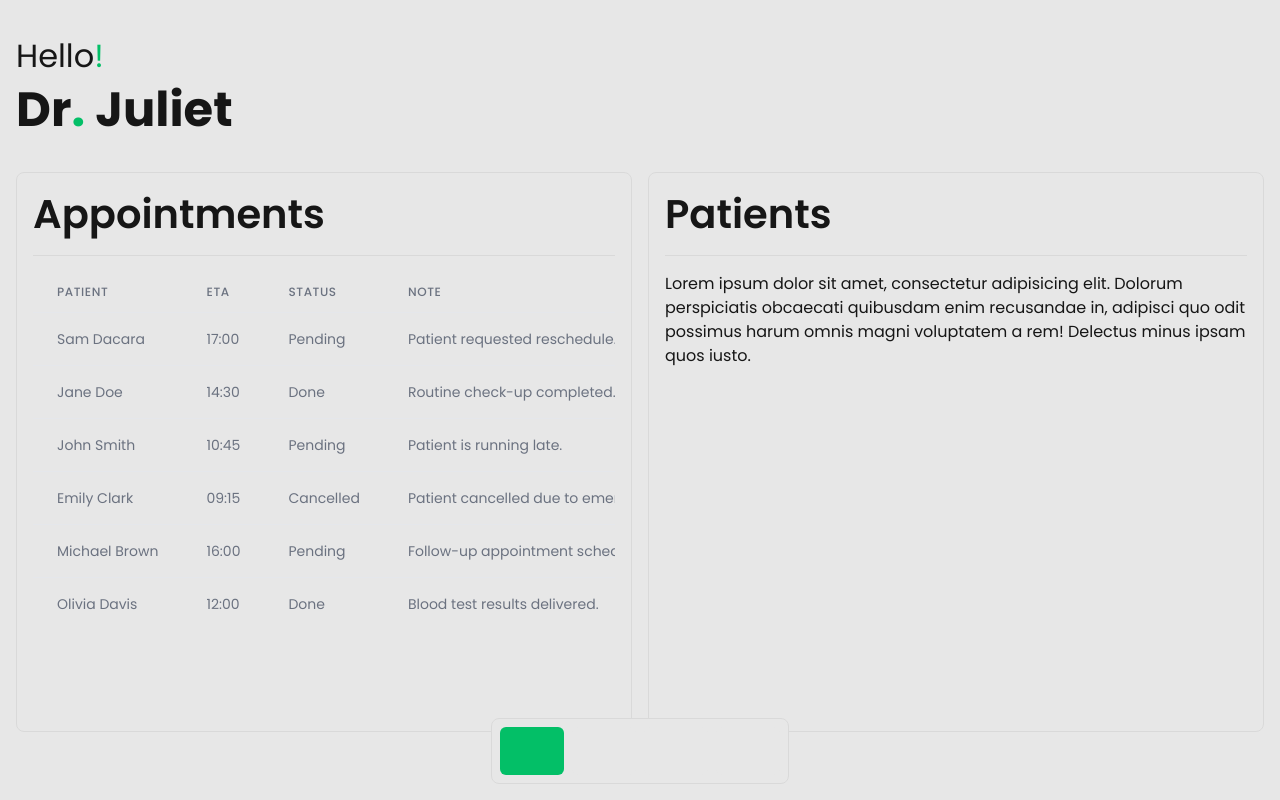
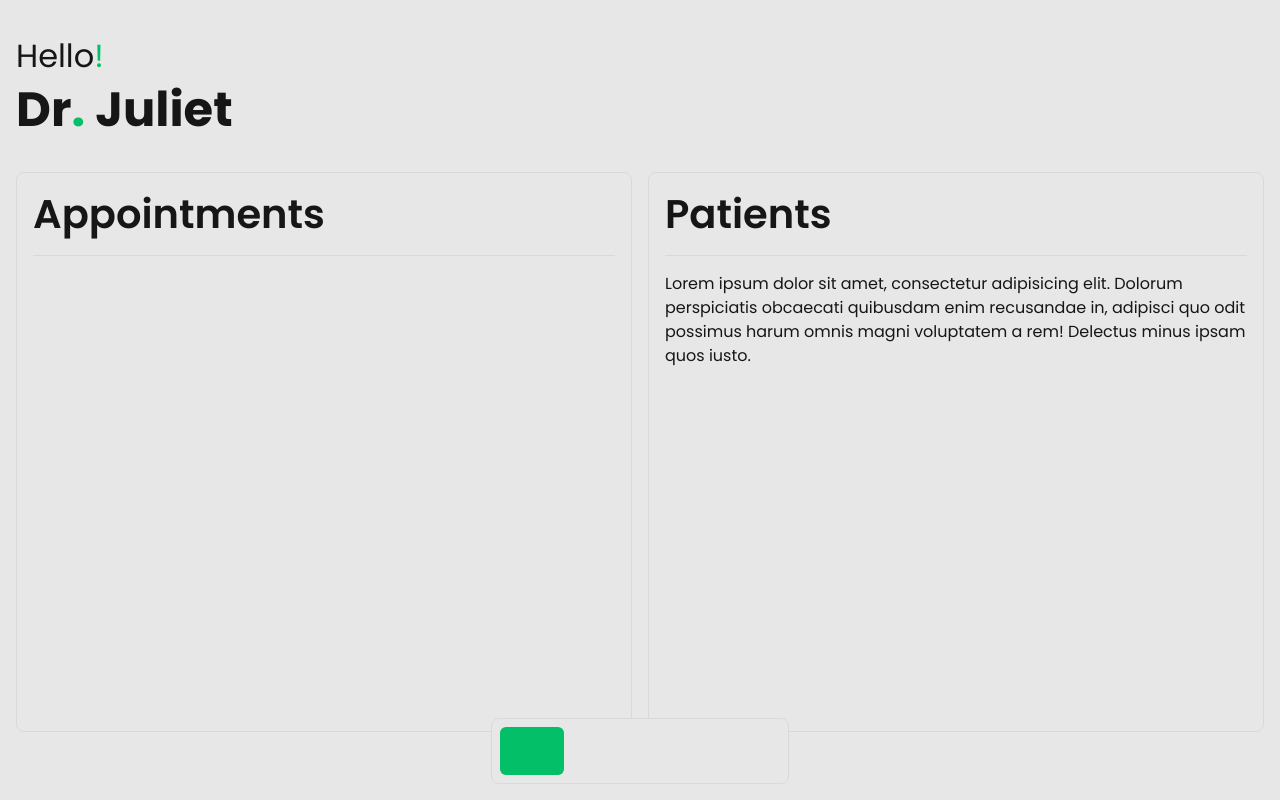
Before and after one commit to Samshh/OBGYN-Website, a React (Vite) app in the folder frontend/: page /doctor in a window 1280 px wide. Built offline with nearby package versions, Linux system fonts and the light colour scheme; some icons are missing.

Commit message:
added dummy data for appointments

```diff
--- a/frontend/src/UI/DataTable.tsx
+++ b/frontend/src/UI/DataTable.tsx
@@ -1,39 +1,61 @@
+interface Column {
+  header: string;
+  key: string | ((row: Record<string, unknown>) => string);
+}
+
 interface DataTableProps {
   className?: string;
-  data: Array<{ [key: string]: string | number | boolean | object }>;
+  data: Array<Record<string, unknown>>;
+  columns: Array<Column>;
 }
 
-export default function DataTable({ className, data }: DataTableProps) {
+export default function DataTable({
+  className,
+  data,
+  columns,
+}: DataTableProps) {
   if (!data.length) return null;
 
-  const columnNames = Object.keys(data[0]).filter((key) => !key.toLowerCase().includes("id"));
+  const getValue = (
+    row: Record<string, unknown>,
+    key: string | ((row: Record<string, unknown>) => string)
+  ) => {
+    if (typeof key === "function") {
+      return key(row);
+    }
+    return key.split(".").reduce<unknown>((acc, part) => {
+      if (acc && typeof acc === "object" && part in acc) {
+        return (acc as Record<string, unknown>)[part];
+      }
+      return undefined;
+    }, row) as string | undefined;
+  };
 
   return (
     <div className={className}>
       <table className="min-w-full divide-y">
         <thead>
           <tr>
-            {columnNames.map((columnName, index) => (
+            {columns.map((column, index) => (
               <th
                 key={index}
                 scope="col"
-                className="px-6 py-3 text-left text-xs font-medium text-gray-500 uppercase tracking-wider"
+                className="px-6 py-3 text-left text-xs font-bold text-black uppercase tracking-wider"
               >
-                {columnName}
+                {column.header}
               </th>
             ))}
           </tr>
         </thead>
-        <tbody className="bg-white divide-y divide-gray-200">
+        <tbody className="bg-white divide-y">
           {data.map((row, rowIndex) => (
             <tr key={rowIndex}>
-              {columnNames.map((columnName, colIndex) => (
-                <td key={colIndex} className="px-6 py-4 whitespace-nowrap text-sm text-gray-500">
-                  {typeof row[columnName] === "object"
-                    ? Object.values(row[columnName])
-                        .filter((value) => typeof value !== "number")
-                        .join(" ")
-                    : row[columnName]}
+              {columns.map((column, colIndex) => (
+                <td
+                  key={colIndex}
+                  className="px-6 py-4 whitespace-wrap text-sm text-black"
+                >
+                  {getValue(row, column.key) ?? ""}
                 </td>
               ))}
             </tr>
--- /dev/null
+++ b/frontend/src/folds/doctor-fold/dashboard/data.ts
@@ -0,0 +1,47 @@
+export const TableData = [
+  {
+    AppointmentID: 1,
+    Patient: {
+      PatientID: 1,
+      FirstName: "Sam",
+      LastName: "Dacara",
+    },
+    StartDateTime: "2024-09-15 17:00:00",
+    ETA: "17:00",
+    Status: {
+      StatusID: 1,
+      Status: "Pending",
+    },
+    Note: "Patient requested reschedule.",
+  },
+  {
+    AppointmentID: 2,
+    Patient: {
+      PatientID: 2,
+      FirstName: "Jane",
+      LastName: "Doe",
+    },
+    StartDateTime: "2024-09-15 14:30:00",
+    ETA: "14:30",
+    Status: {
+      StatusID: 2,
+      Status: "Done",
+    },
+    Note: "Routine check-up completed.",
+  },
+  {
+    AppointmentID: 3,
+    Patient: {
+      PatientID: 3,
+      FirstName: "John",
+      LastName: "Smith",
+    },
+    StartDateTime: "2024-09-15 10:45:00",
+    ETA: "10:45",
+    Status: {
+      StatusID: 1,
+      Status: "Pending",
+    },
+    Note: "Patient is running late.",
+  },
+];
--- a/frontend/src/folds/doctor-fold/dashboard/index.tsx
+++ b/frontend/src/folds/doctor-fold/dashboard/index.tsx
@@ -1,92 +1,29 @@
 import DashCard from "@/UI/DashCard";
 import DataTable from "@/UI/DataTable";
+import { TableData } from "./data";
 
 export default function Dashboard() {
-  const TableData = [
+
+  const currentDate = new Date().toLocaleDateString();
+
+  const filteredTableData = TableData.filter((appointment) => {
+    const appointmentDate = new Date(
+      appointment.StartDateTime
+    ).toLocaleDateString();
+    return appointmentDate === currentDate;
+  });
+
+  const columns = [
     {
-      AppointmentID: 1,
-      Patient: {
-        PatientID: 1,
-        FirstName: "Sam",
-        LastName: "Dacara",
+      header: "Patient",
+      key: (row: Record<string, unknown>) => {
+        const patient = row.Patient as { FirstName: string; LastName: string };
+        return `${patient.FirstName} ${patient.LastName}`;
       },
-      ETA: "17:00",
-      Status: {
-        StatusID: 1,
-        Status: "Pending", // Pending, Done, Cancelled
-      },
-      Note: "Patient requested reschedule.",
     },
-    {
-      AppointmentID: 2,
-      Patient: {
-        PatientID: 2,
-        FirstName: "Jane",
-        LastName: "Doe",
-      },
-      ETA: "14:30",
-      Status: {
-        StatusID: 2,
-        Status: "Done",
-      },
-      Note: "Routine check-up completed.",
-    },
-    {
-      AppointmentID: 3,
-      Patient: {
-        PatientID: 3,
-        FirstName: "John",
-        LastName: "Smith",
-      },
-      ETA: "10:45",
-      Status: {
-        StatusID: 1,
-        Status: "Pending",
-      },
-      Note: "Patient is running late.",
-    },
-    {
-      AppointmentID: 4,
-      Patient: {
-        PatientID: 4,
-        FirstName: "Emily",
-        LastName: "Clark",
-      },
-      ETA: "09:15",
-      Status: {
-        StatusID: 3,
-        Status: "Cancelled",
-      },
-      Note: "Patient cancelled due to emergency.",
-    },
-    {
-      AppointmentID: 5,
-      Patient: {
-        PatientID: 5,
-        FirstName: "Michael",
-        LastName: "Brown",
-      },
-      ETA: "16:00",
-      Status: {
-        StatusID: 1,
-        Status: "Pending",
-      },
-      Note: "Follow-up appointment scheduled.",
-    },
-    {
-      AppointmentID: 6,
-      Patient: {
-        PatientID: 6,
-        FirstName: "Olivia",
-        LastName: "Davis",
-      },
-      ETA: "12:00",
-      Status: {
-        StatusID: 2,
-        Status: "Done",
-      },
-      Note: "Blood test results delivered.",
-    },
+    { header: "ETA", key: "ETA" },
+    { header: "Status", key: "Status.Status" },
+    { header: "Note", key: "Note" },
   ];
 
   return (
@@ -105,7 +42,11 @@ export default function Dashboard() {
             <DashCard.Title>Appointments</DashCard.Title>
             <DashCard.Separator />
             <DashCard.Content className="overflow-y-auto">
-              <DataTable className="w-full" data={TableData} />
+              <DataTable
+                className="w-full"
+                data={filteredTableData}
+                columns={columns}
+              />
             </DashCard.Content>
           </DashCard>
           <DashCard>
--- a/frontend/src/folds/login-fold/index.tsx
+++ b/frontend/src/folds/login-fold/index.tsx
@@ -1,4 +1,5 @@
 import { useState, useEffect, useCallback, ChangeEvent } from "react";
+import { useNavigate } from "react-router-dom";
 
 export default function LoginFold() {
   const [username, setUsername] = useState("");
@@ -6,6 +7,8 @@ export default function LoginFold() {
   const [isFormValid, setIsFormValid] = useState(false);
   const [isUsernameValid, setIsUsernameValid] = useState(true);
   const [isPasswordValid, setIsPasswordValid] = useState(true);
+
+  const navigate = useNavigate();
 
   const validateForm = useCallback(() => {
     const usernameValid = username.trim().length > 0;
@@ -26,6 +29,7 @@ export default function LoginFold() {
 
   const handleSubmit = (e: React.FormEvent) => {
     e.preventDefault();
+    navigate("/doctor");
   };
 
   return (
```
